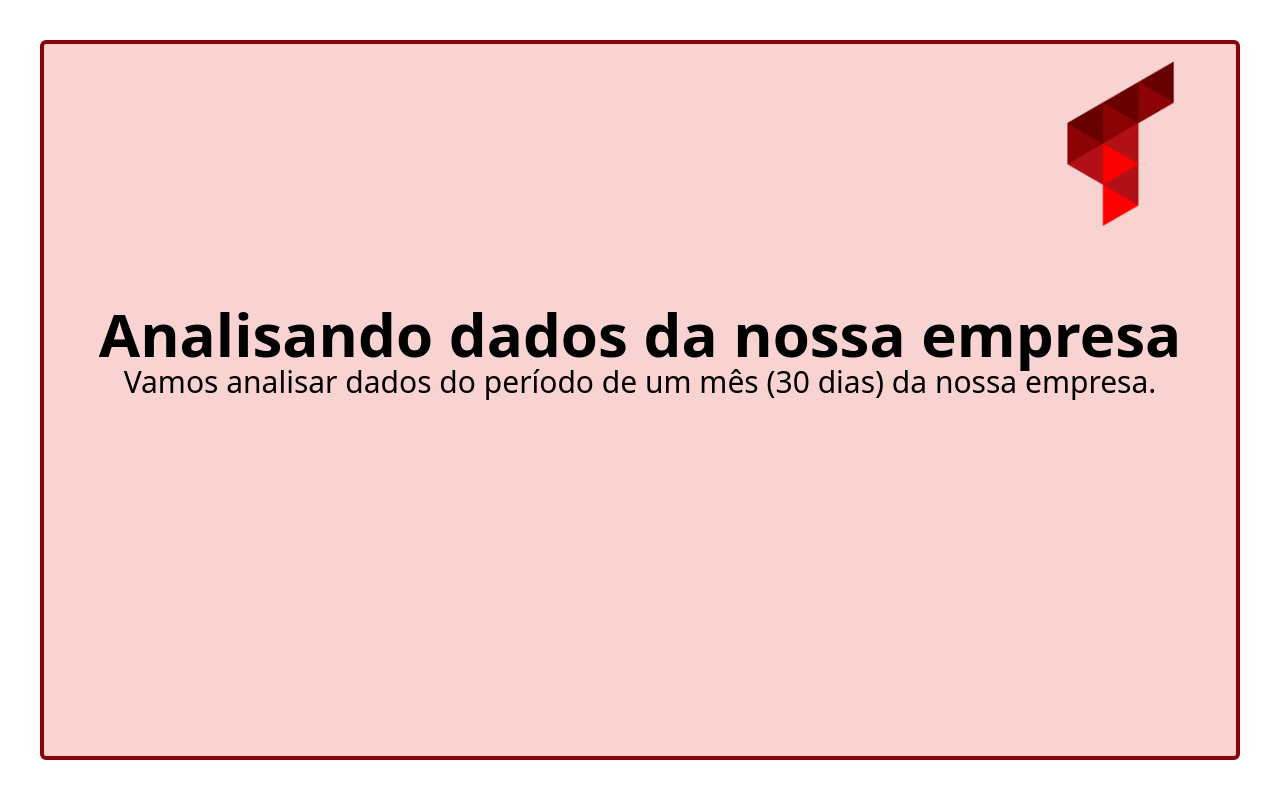
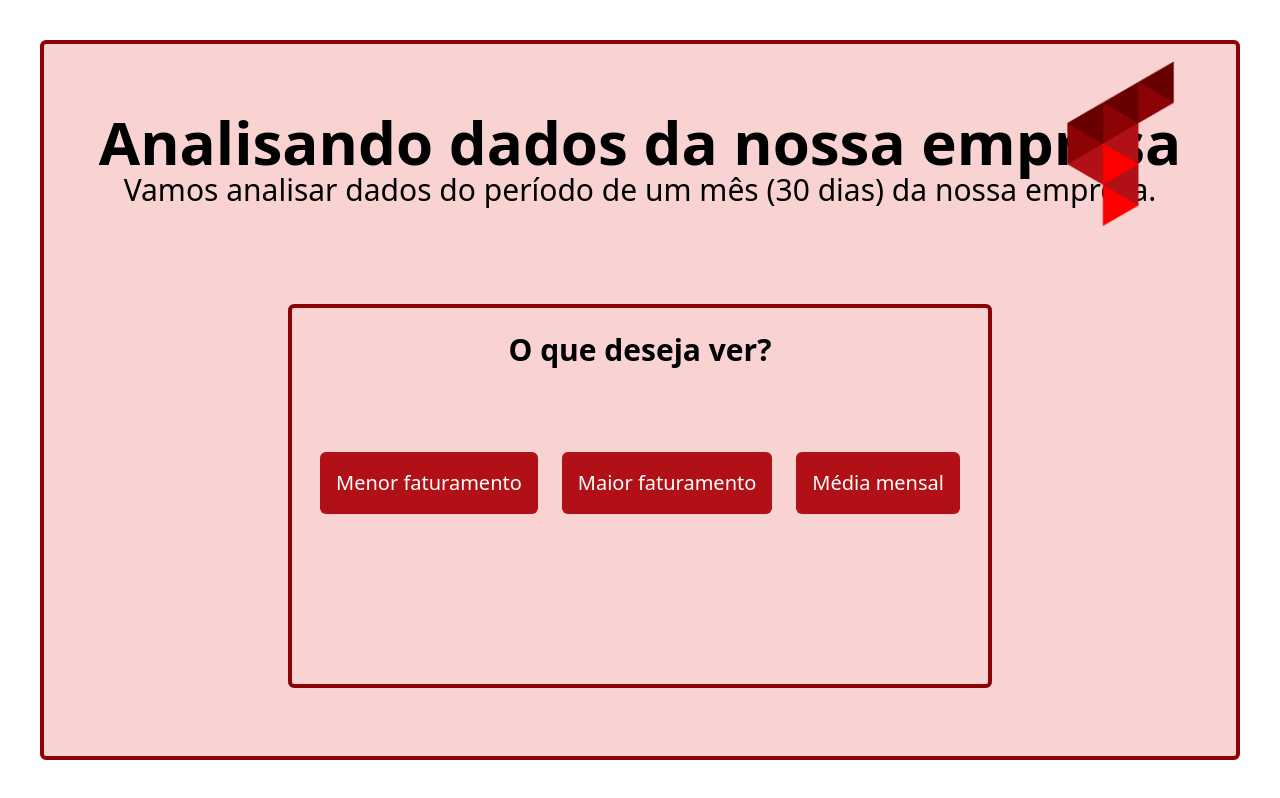
Before and after one commit to GabiOlivFarias/Billing-data, a Vue app: page / in a window 1280 px wide. Built offline with nearby package versions, Linux system fonts and the light colour scheme.

Commit message:
[NEW] buttons

```diff
--- a/src/App.vue
+++ b/src/App.vue
@@ -9,8 +9,10 @@
         Vamos analisar dados do período de um mês (30 dias) da nossa empresa.
       </p>
     </div>
+    <ResultsView />
   </div>
 </template>
 
 <script setup>
+import ResultsView from '@/composable/ResultsView.vue'
 </script>
--- /dev/null
+++ b/src/components/globals/buttons/AverageMonthlyButton.vue
@@ -0,0 +1,10 @@
+<template>
+    <button class="font-medium text-button text-white bg-tertiary p-4 m-3 rounded-md hover:drop-shadow-red-1">
+      <h3>
+        Média mensal
+      </h3>
+    </button>
+  </template>
+
+  <script setup>
+  </script>
--- /dev/null
+++ b/src/components/globals/buttons/HighestRevenueButton.vue
@@ -0,0 +1,10 @@
+<template>
+    <button class="font-medium text-button text-white bg-tertiary p-4 m-3 rounded-md hover:drop-shadow-red-1">
+      <h3>
+        Maior faturamento
+      </h3>
+    </button>
+  </template>
+
+  <script setup>
+  </script>
--- /dev/null
+++ b/src/components/globals/buttons/LowestRevenueButton.vue
@@ -0,0 +1,10 @@
+<template>
+    <button class="font-medium text-button text-white bg-tertiary p-4 m-3 rounded-md hover:drop-shadow-red-1">
+      <h3>
+        Menor faturamento
+      </h3>
+    </button>
+  </template>
+
+  <script setup>
+  </script>
--- a/src/components/icons/ValidateIcon.vue
+++ /dev/null
@@ -1,11 +0,0 @@
-<template>
-    <svg
-      xmlns="http://www.w3.org/2000/svg"
-      fill="none"
-      viewBox="0 0 24 24"
-      class="h-8 w-8"
-      stroke-width="1.8"
-      stroke="currentColor">
-      <path stroke-linecap="round" stroke-linejoin="round" d="M4.5 12.75l6 6 9-13.5" />
-    </svg>
-</template>
--- /dev/null
+++ b/src/composable/ResultsView.vue
@@ -0,0 +1,21 @@
+<template>
+  <div class="h-96 w-auto bg-light-red border-4 border-solid border-secundary rounded-md flex justify-center">
+    <div class="flex flex-col items-center p-2">
+      <h1 class="font-bold text-3xl flex justify-center pt-4 mb-16">
+        O que deseja ver?
+      </h1>
+      <div class="flex flex-row justify-center items-center p-2">
+        <LowestRevenueButton />
+        <HighestRevenueButton />
+        <AverageMonthlyButton />
+      </div>
+    </div>
+  </div>
+</template>
+
+<script setup>
+import AverageMonthlyButton from '@/components/globals/buttons/AverageMonthlyButton.vue';
+import HighestRevenueButton from '@/components/globals/buttons/HighestRevenueButton.vue';
+import LowestRevenueButton from '@/components/globals/buttons/LowestRevenueButton.vue';
+
+</script>
--- a/tailwind.config.js
+++ b/tailwind.config.js
@@ -7,6 +7,8 @@ export default {
   theme: {
     minWidth: {
       90: '360px',
+      45: '180px'
+
     },
     minHeight: {
       180: '720px',
```
